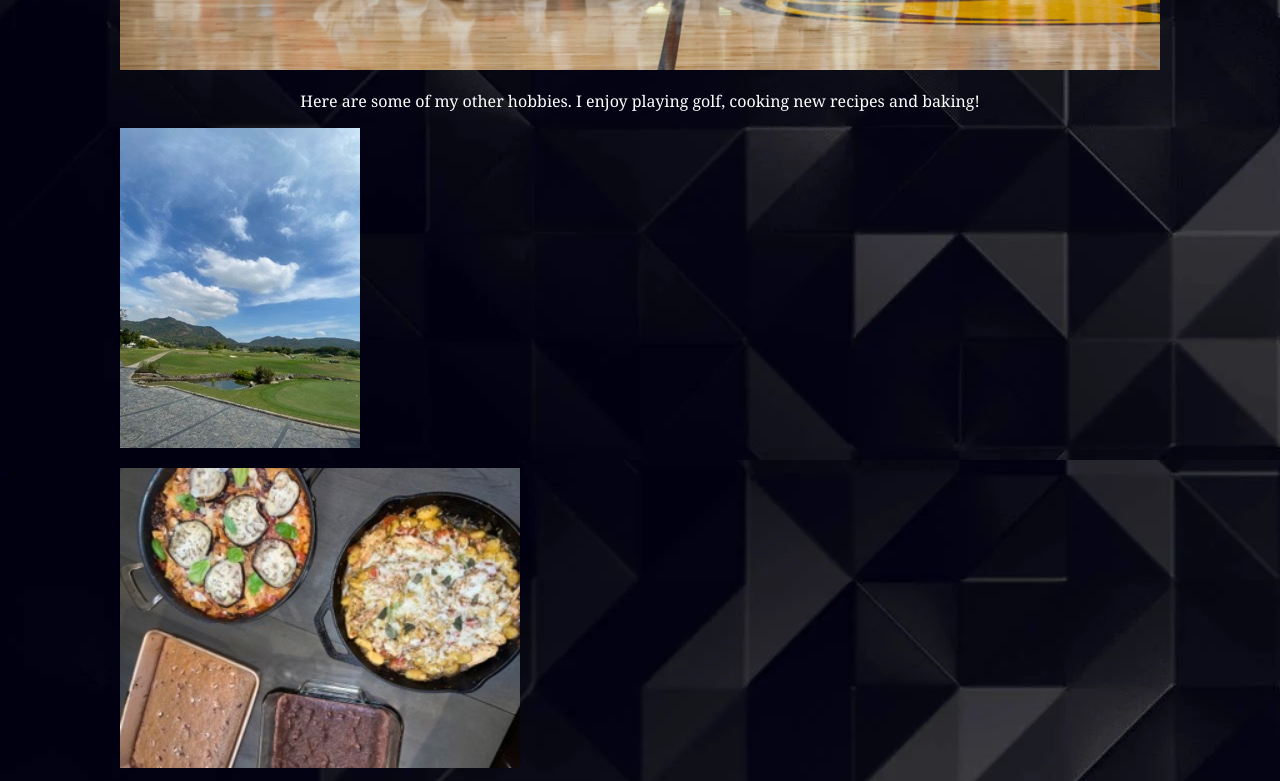
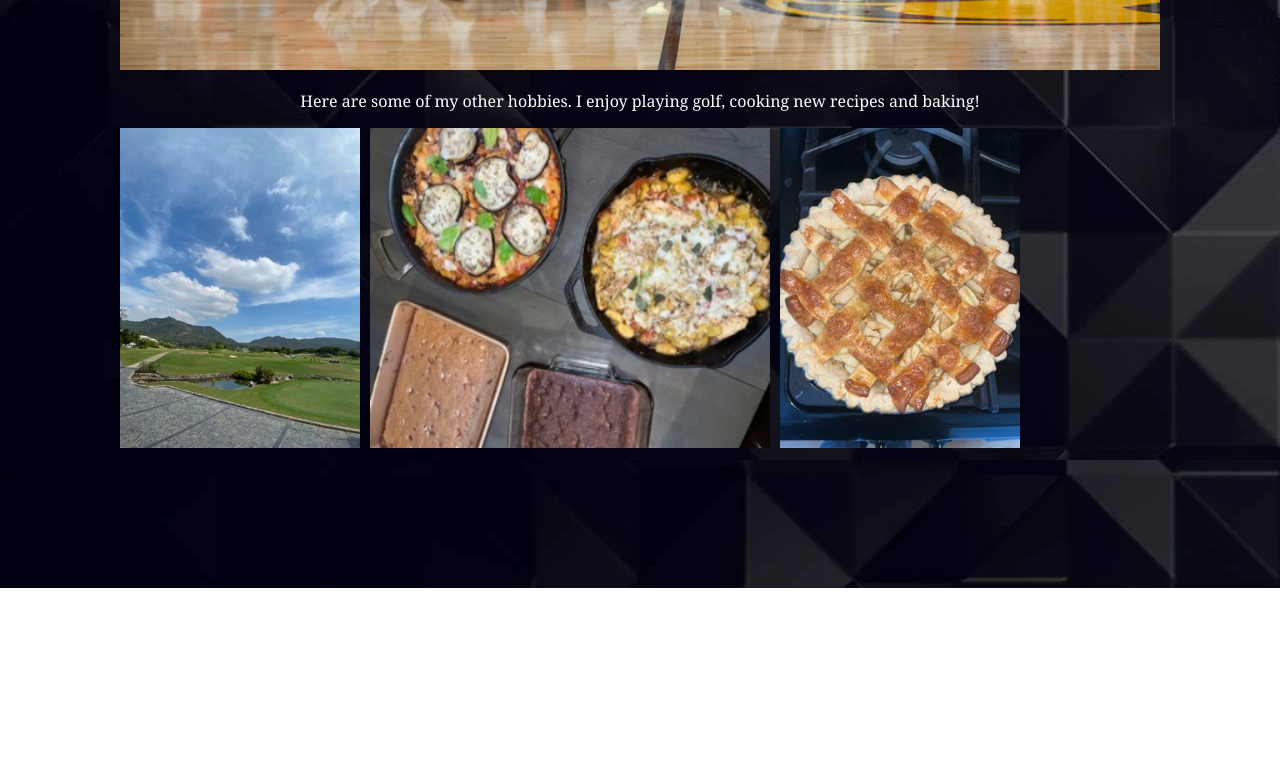
Before and after one commit to VictoriaVann/project-3, a plain HTML site: page index.html in a window 1280 px wide. Shown: the part 1700-2481 px from the top of the page. After the commit the page ends 2288 px from the top, so only its background shows below. Drawn offline with Linux system fonts and the light colour scheme.

Commit message:
Updated slider in index.html

```diff
--- a/index.html
+++ b/index.html
@@ -25,9 +25,11 @@
       <p>Below is a photo of me with my team!</p>
       <a id="photo2" href="index.html"><img src="images/volleyball_team.jpg" alt="Illinois Institute of Technology volleyball"></a>
       <p>Here are some of my other hobbies. I enjoy playing golf, cooking new recipes and baking!</p>
-      <a id="photo3" href="index.html"><img src="images/golf.jpeg" alt="green grass on a golf course in texas"></a>
-      <a id="photo4" href="index.html"><img src="images/cooking.jpg" alt="eggplant pasta and potato gnocci on a table with carrot cake"></a>
-      <a id="photo5" href="index.html"><img src="images/baking.jpeg" alt="freshly baked apple pie"></a>
+      <div id="hobbies-slider">
+        <img id="photo3" src="images/golf.jpeg" alt="green grass on a golf course in texas">
+        <img id="photo4" src="images/cooking.jpg" alt="eggplant pasta and potato gnocci on a table with carrot cake">
+        <img id="photo5" src="images/baking.jpeg" alt="freshly baked apple pie">
+      </div>
     </div>
   </div>
 </body>
```
